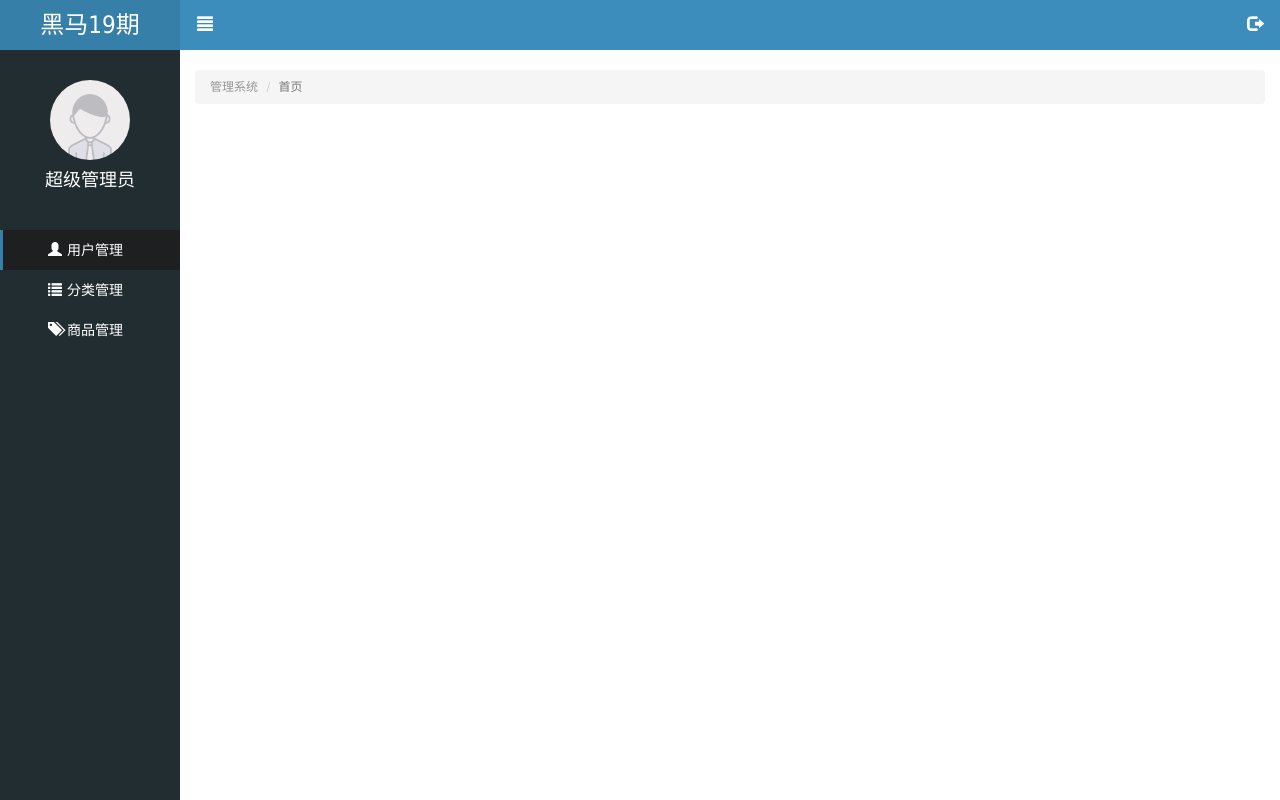
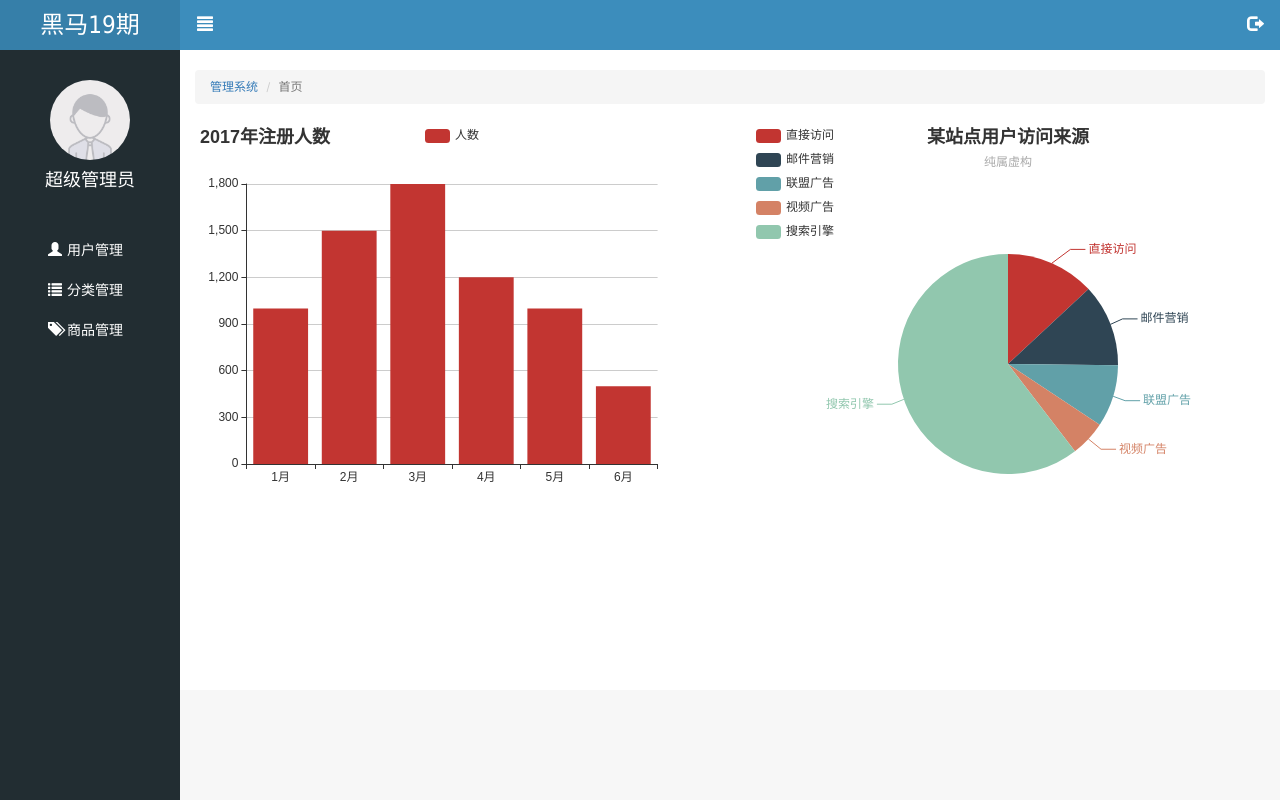
Before and after one commit to ExcellentFlower/letao, a website: page public/back/index.html in a window 1280 px wide. Drawn offline with Linux system fonts and the light colour scheme; no server answers.

```diff
--- a/public/back/index.html
+++ b/public/back/index.html
@@ -6,6 +6,7 @@
     <link rel="stylesheet" href="lib/bootstrap/css/bootstrap.min.css">
     <link rel="stylesheet" href="css/base.css">
     <link rel="stylesheet" href="css/comment.css">
+    <link rel="stylesheet" href="css/index.css">
 </head>
 <body>
     <div class="aside">
@@ -15,7 +16,7 @@
             <p>超级管理员</p>
         </div>
         <ul>
-            <li><a href="" class="current"><i class="glyphicon glyphicon-user"></i>用户管理</a></li>
+            <li><a href="user.html"><i class="glyphicon glyphicon-user"></i>用户管理</a></li>
             <li>
                 <a href="javascript:void(0);" class="category"><i class="glyphicon glyphicon-list"></i>分类管理</a>
                 <div class="child" style="display: none">
@@ -23,7 +24,7 @@
                     <a href="second.html">二级分类</a>
                 </div>
             </li>
-            <li><a href=""><i class="glyphicon glyphicon-tags"></i>商品管理</a></li>
+            <li><a href="product.html"><i class="glyphicon glyphicon-tags"></i>商品管理</a></li>
         </ul>
     </div>
     <div  class="main">
@@ -33,11 +34,11 @@
         </div>
         <div class="container-fluid">
             <ol class="breadcrumb">
-                <li><a href="#">管理系统</a></li>
+                <li><a href="index.html">管理系统</a></li>
                 <li class="active">首页</li>
             </ol>
-            <div class="echarts_1"></div>
-            <div class="echarts_2"></div>
+            <div class="echarts_1 pull-left"></div>
+            <div class="echarts_2 pull-right"></div>
         </div>
     </div>
     <div class="modal fade" id="myModal" tabindex="-1">
--- a/public/back/js/index.js
+++ b/public/back/js/index.js
@@ -0,0 +1,80 @@
+/**
+ * Created by Administrator on 2019/1/5.
+ */
+$(function(){
+    var dom = document.querySelector('.echarts_1');
+    var myChart = echarts.init(dom);
+    option = {
+        legend: {
+            data: ['人数'],
+            align: 'left'
+        },
+        title : {
+            text: '2017年注册人数',
+            x:'left'
+        },
+        xAxis: {
+            type: 'category',
+            data: ['1月', '2月', '3月', '4月', '5月', '6月', '7月']
+        },
+        yAxis: {
+            type: 'value'
+        },
+        series: [{
+            data: [1000, 1500, 1800, 1200, 1000, 500],
+            type: 'bar',
+            name: '人数'
+        }]
+    };
+    if (option && typeof option === "object") {
+        myChart.setOption(option, true);
+    }
+})
+$(function(){
+    var dom = document.querySelector('.echarts_2');
+    var myChart = echarts.init(dom);
+    var app = {};
+    option = null;
+    option = {
+        title : {
+            text: '某站点用户访问来源',
+            subtext: '纯属虚构',
+            x:'center'
+        },
+        tooltip : {
+            trigger: 'item',
+            formatter: "{a} <br/>{b} : {c} ({d}%)"
+        },
+        legend: {
+            orient: 'vertical',
+            left: 'left',
+            data: ['直接访问','邮件营销','联盟广告','视频广告','搜索引擎']
+        },
+        series : [
+            {
+                name: '访问来源',
+                type: 'pie',
+                radius : '55%',
+                center: ['50%', '60%'],
+                data:[
+                    {value:335, name:'直接访问'},
+                    {value:310, name:'邮件营销'},
+                    {value:234, name:'联盟广告'},
+                    {value:135, name:'视频广告'},
+                    {value:1548, name:'搜索引擎'}
+                ],
+                itemStyle: {
+                    emphasis: {
+                        shadowBlur: 10,
+                        shadowOffsetX: 0,
+                        shadowColor: 'rgba(0, 0, 0, 0.5)'
+                    }
+                }
+            }
+        ]
+    };
+    ;
+    if (option && typeof option === "object") {
+        myChart.setOption(option, true);
+    }
+})
--- a/public/back/less/comment.less
+++ b/public/back/less/comment.less
@@ -69,7 +69,7 @@
   padding-top:50px;
   position: relative;
   width: 100%;
-  height: 800px;
+  height: 690px;
   transition: all 1s;
   background-color: #fff;
   ol{
@@ -100,6 +100,9 @@
       text-align: center;
     }
   }
+  .breadcrumb a{
+    color: #337ab7;
+  }
 }
 a:hover,a:visited,a:link,a:active{
   text-decoration: none;
--- a/public/back/less/index.less
+++ b/public/back/less/index.less
@@ -1,7 +1,5 @@
 .main{
   .container-fluid{
-    padding: 0 15px;
-    margin: 0 auto;
     .echarts_1,.echarts_2{
       width: 48%;
       height: 400px;
```
Also changed, not shown: public/back/css/comment.css, public/back/css/index.css.
